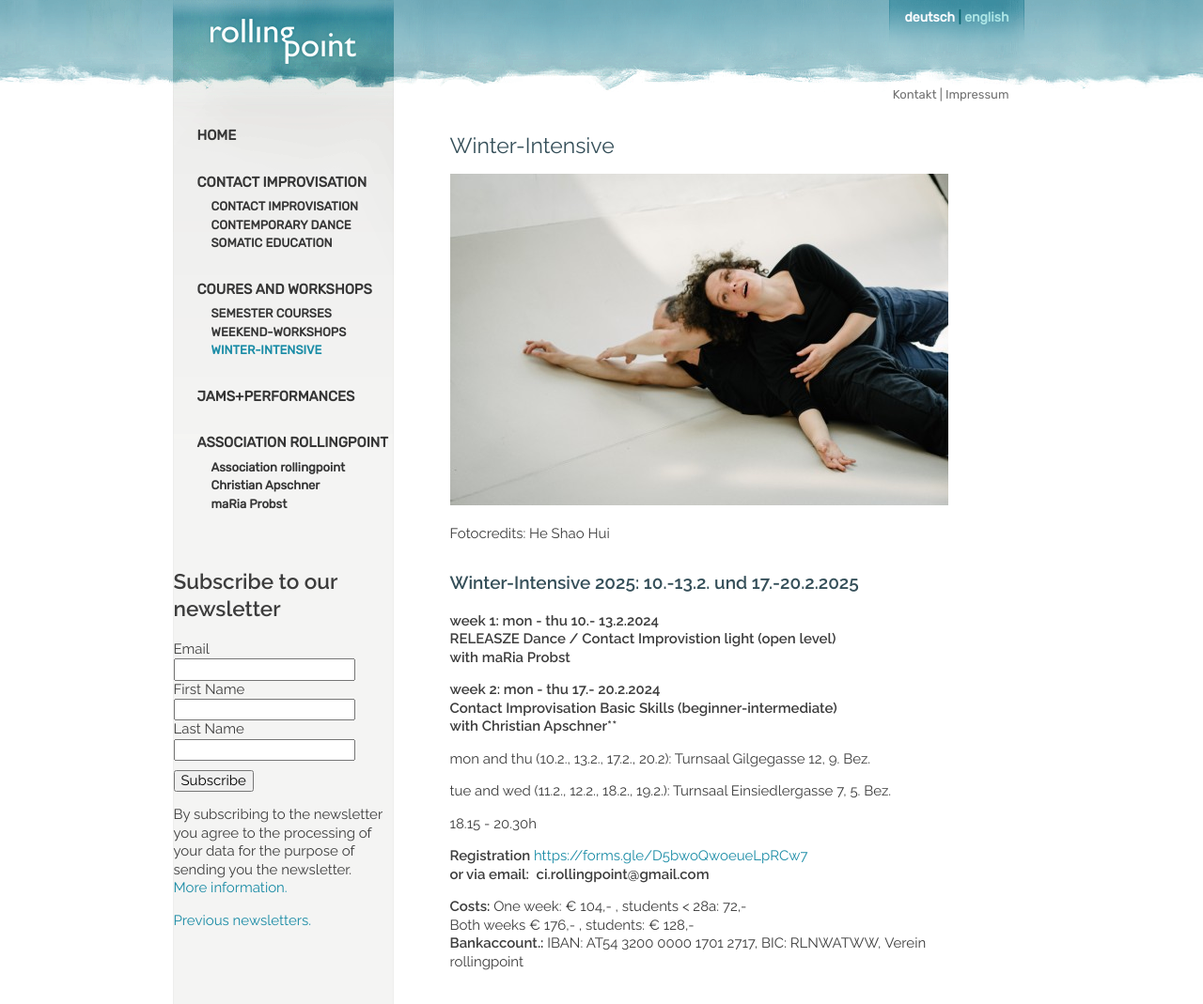
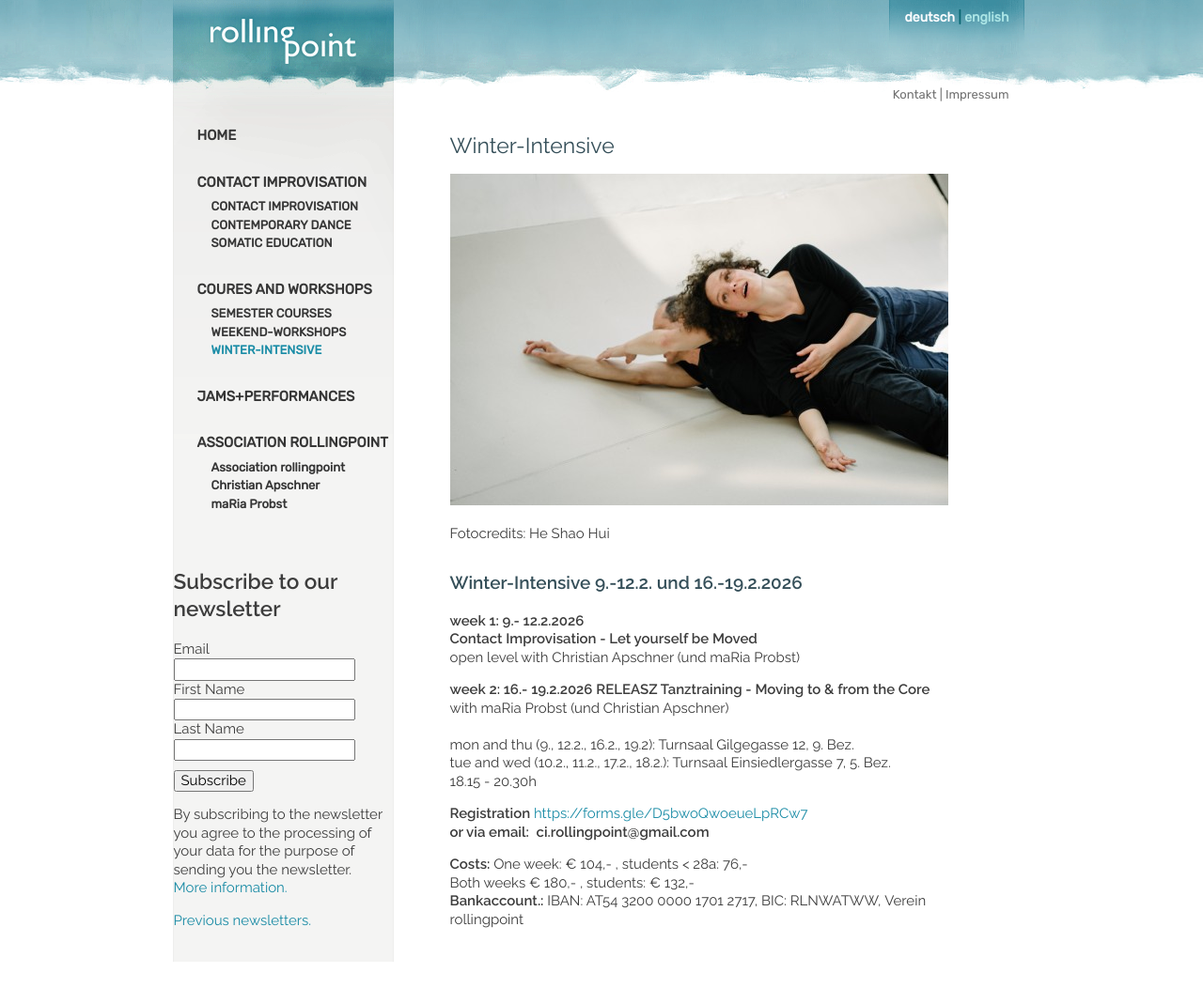
Before and after one commit to manulari/rollingpointat, a Jekyll site: the page built from _pages_en/en-winterintensive.md, in a window 1280 px wide. Shown: the whole page at 94% size. Built offline with Jekyll 4.4.1, drawn with Linux system fonts in a browser that asks for light colours; comment, search, counter and statistics services are not loaded; after the commit the page ends 1024 px from its top, so only the background shows below that.

Commit message:
Update page (en) “en-winterintensive”

```diff
--- a/_pages_en/en-winterintensive.md
+++ b/_pages_en/en-winterintensive.md
@@ -10,25 +10,22 @@ other_lang: /winterintensive
 
 Fotocredits: He Shao Hui
 
-### **Winter-Intensive 2025: 10.-13.2. und 17.-20.2.2025**
+### **Winter-Intensive 9.-12.2. und 16.-19.2.2026**
 
-**week 1: mon - thu  10.- 13.2.2024**\
-**RELEASZE Dance / Contact Improvistion light (open level)\
-with maRia Probst**
+**week 1: 9.- 12.2.2026**\
+**Contact Improvisation - Let yourself be Moved**\
+open level with Christian Apschner (und maRia Probst)
 
-**week 2: mon - thu  17.- 20.2.2024\
-Contact Improvisation Basic Skills (beginner-intermediate)\
-with Christian Apschner\*\***
-
-mon and thu (10.2., 13.2., 17.2., 20.2): Turnsaal Gilgegasse 12, 9. Bez.
-
-tue and wed (11.2., 12.2., 18.2., 19.2.): Turnsaal Einsiedlergasse 7, 5. Bez.
-
+**week 2: 16.- 19.2.2026** **RELEASZ Tanztraining - Moving to & from the Core**\
+with maRia Probst (und Christian Apschner)\
+\
+mon and thu (9., 12.2., 16.2., 19.2): Turnsaal Gilgegasse 12, 9. Bez.\
+tue and wed (10.2., 11.2., 17.2., 18.2.): Turnsaal Einsiedlergasse 7, 5. Bez.\
 18.15 - 20.30h
 
 **Registration** <https://forms.gle/D5bwoQwoeueLpRCw7>\
 **or via email:**  **ci.rollingpoint@gmail.com**
 
-**Costs:** One week: € 104,- , students < 28a: 72,-\
-Both weeks € 176,- , students: € 128,-\
+**Costs:** One week: € 104,- , students < 28a: 76,-\
+Both weeks € 180,- , students: € 132,-\
 **Bankaccount.:** IBAN: AT54 3200 0000 1701 2717, BIC: RLNWATWW, Verein rollingpoint
```
